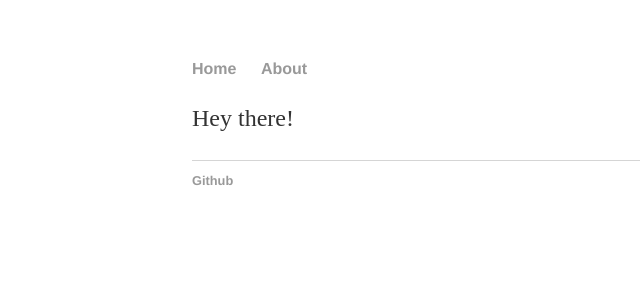
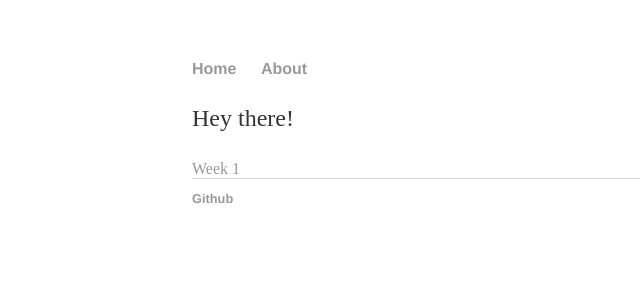
Before and after one commit to hancr95/hancr95.github.io, a Jekyll site: the page built from index.html, in a window 1280 px wide. Shown: the top 300 px of the page, without its empty margins (0-640 px from the left). Built offline with Jekyll 4.4.1, drawn with Linux system fonts in a browser that asks for light colours.

Commit message:
Update index.html

```diff
--- a/index.html
+++ b/index.html
@@ -4,3 +4,5 @@ title: Site
 ---
 
 <p>Hey there!</p>
+
+<a href="/week_1">Week 1</a>
```
